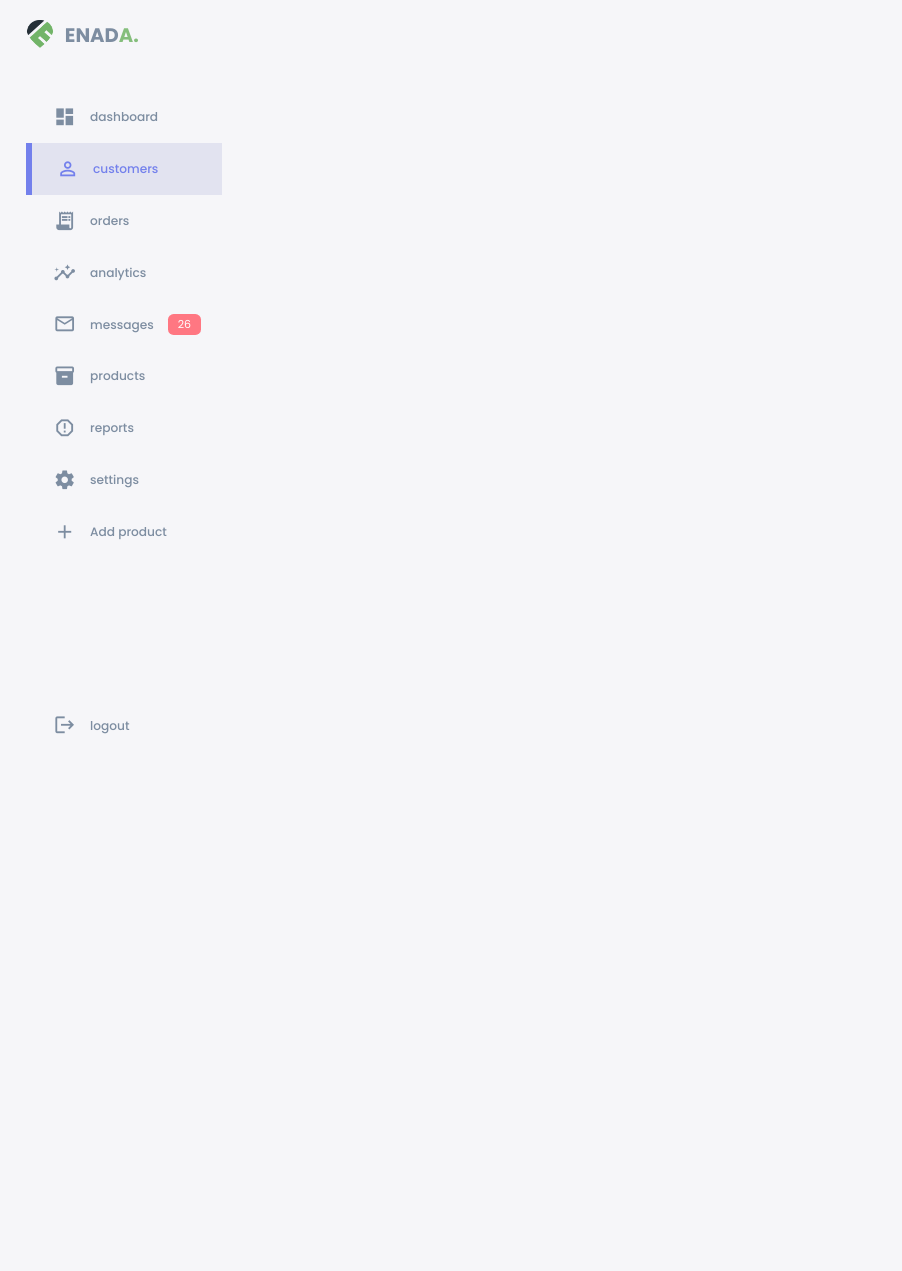
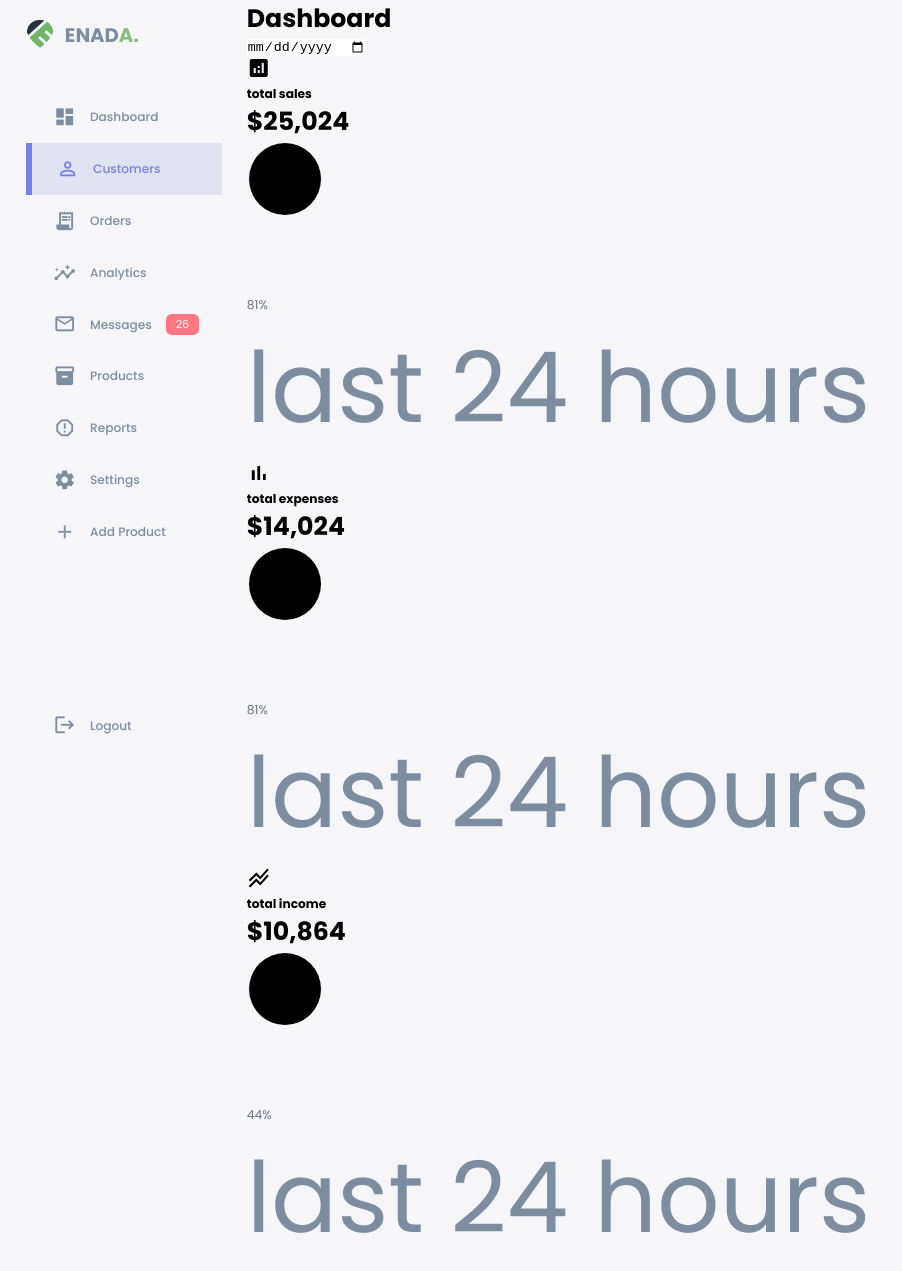
Before and after one commit to Enadabuzaid/new_dashboard_design, a plain HTML site: page index.html in a window 1280 px wide. Shown: the whole page, without its empty margins (0-902 px from the left). Before the commit the page ends 800 px from the top, so only its background shows below. Drawn offline with Linux system fonts and the light colour scheme.

Commit message:
add main cards html structure

```diff
--- a/assets/css/style.css
+++ b/assets/css/style.css
@@ -181,6 +181,8 @@ aside .top .close{
   align-items: center;
   position: relative;
   height: 3.7rem;
+  text-transform: capitalize;
+
   transition: all 300ms ease;
 }
 
--- a/index.html
+++ b/index.html
@@ -92,6 +92,82 @@
             <!-- ==== SIDEBART END ===== -->
         </aside>
         <!-- ASIDE END -->
+
+        <!-- START MAIN SECTION -->
+        <main>
+            <h1>Dashboard</h1>
+
+            <div class="date">
+                <input type="date">
+            </div>
+
+            <div class="insights">
+                <!-- START CARD -->
+                <div class="sales">
+                    <span class="material-icons">analytics</span>
+                    <div class="middle">
+                        <div class="left">
+                            <h3>total sales</h3>
+                            <h1>$25,024</h1>
+                        </div>
+                        <div class="progress">
+                            <svg>
+                                <circle cx="38" cy="38" r="36"></circle>
+                            </svg>
+                            <div class="number">
+                                <p>81%</p>
+                            </div>
+                        </div>
+                    </div>
+                    <small class="text-muted">last 24 hours</small>
+                </div>
+                <!-- END CARD -->
+
+                <!-- START CARD -->
+                <div class="expenses">
+                    <span class="material-icons">bar_chart</span>
+                    <div class="middle">
+                        <div class="left">
+                            <h3>total expenses</h3>
+                            <h1>$14,024</h1>
+                        </div>
+                        <div class="progress">
+                            <svg>
+                                <circle cx="38" cy="38" r="36"></circle>
+                            </svg>
+                            <div class="number">
+                                <p>81%</p>
+                            </div>
+                        </div>
+                    </div>
+                    <small class="text-muted">last 24 hours</small>
+                </div>
+                <!-- END CARD -->
+
+                <!-- START CARD -->
+                <div class="income">
+                    <span class="material-icons">stacked_line_chart</span>
+                    <div class="middle">
+                        <div class="left">
+                            <h3>total income</h3>
+                            <h1>$10,864</h1>
+                        </div>
+                        <div class="progress">
+                            <svg>
+                                <circle cx="38" cy="38" r="36"></circle>
+                            </svg>
+                            <div class="number">
+                                <p>44%</p>
+                            </div>
+                        </div>
+                    </div>
+                    <small class="text-muted">last 24 hours</small>
+                </div>
+                <!-- END CARD -->
+
+            </div>
+        </main>
+        <!-- END MAIN SECTION -->
     </div>
     <!-- CONTAINER END -->
 
```
